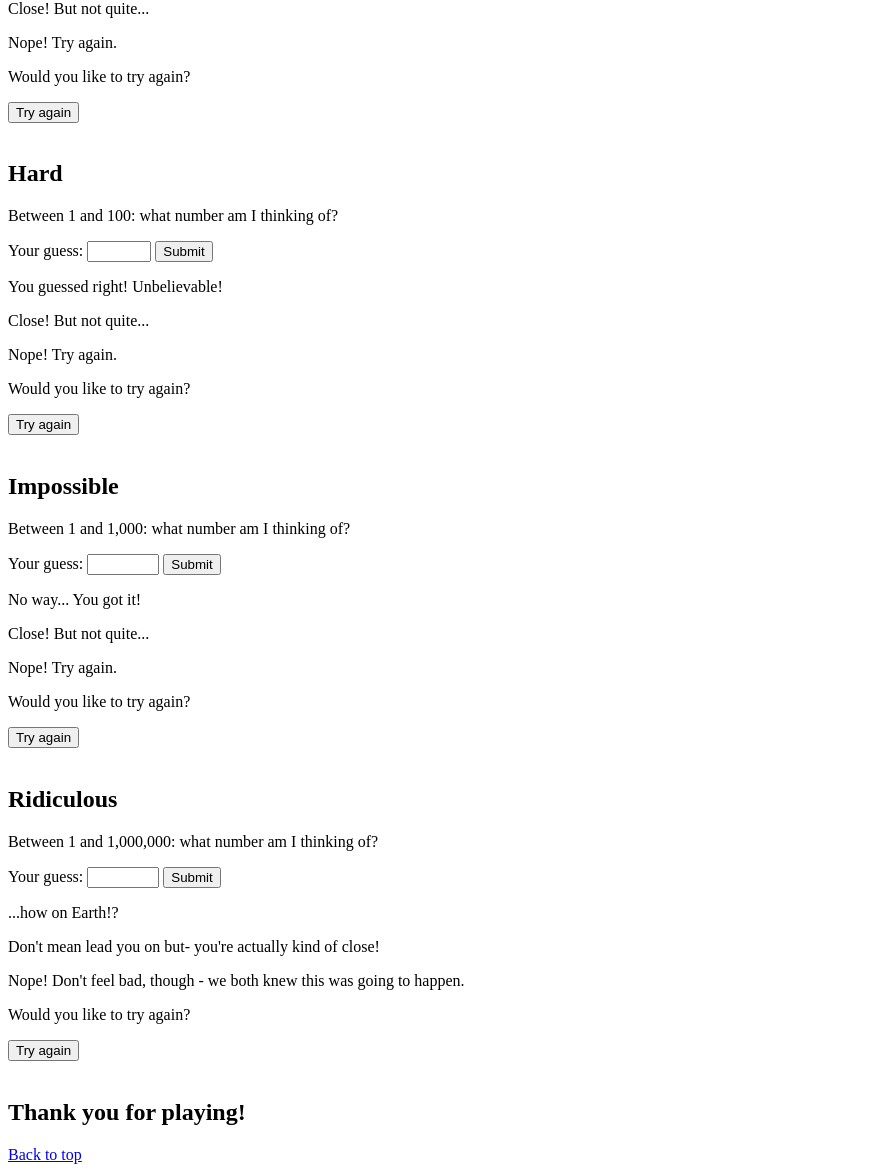
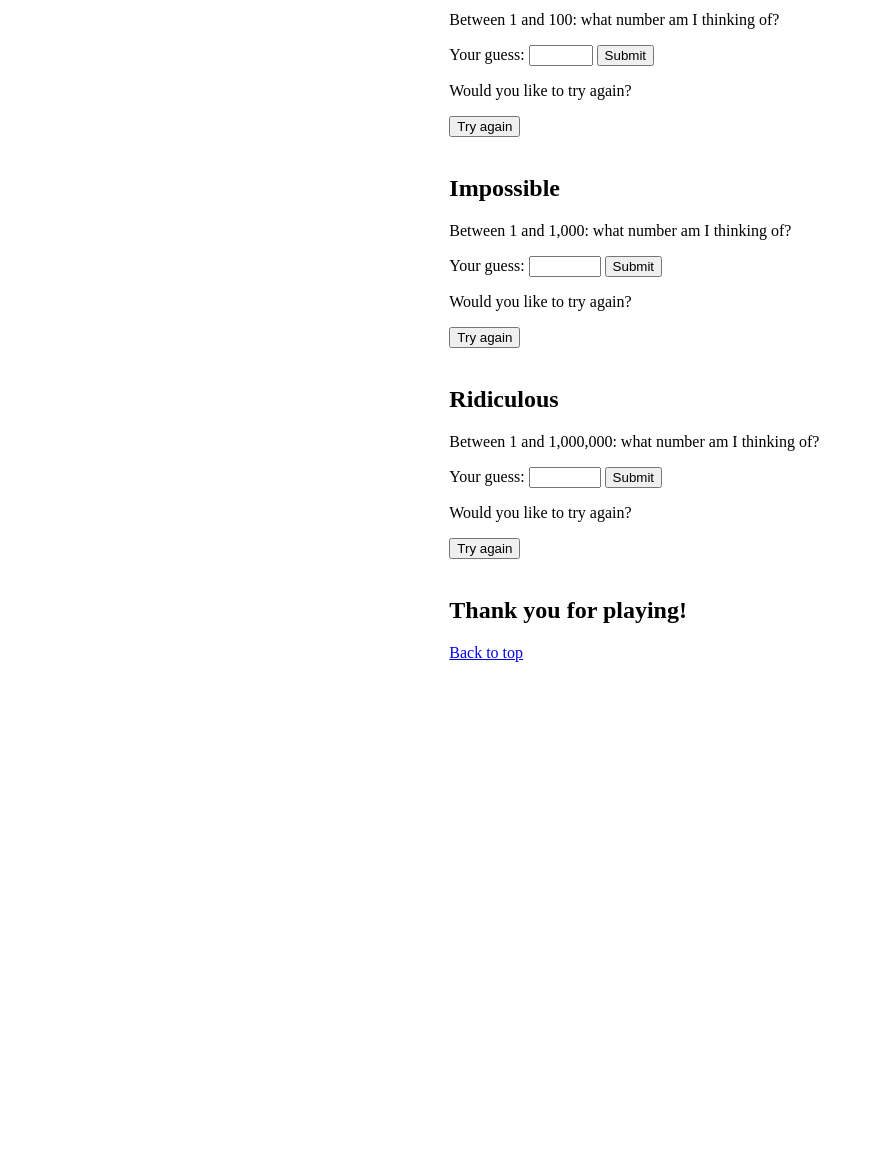
Before and after one commit to AlineTaylor/random-numbers, a plain HTML site: page index.html in a window 1280 px wide. Shown: the part 689-1861 px from the top of the page, without its empty margins (0-874 px from the left). After the commit the page ends 1359 px from the top, so only its background shows below. Drawn offline with Linux system fonts and the light colour scheme.

Commit message:
Set up positioning

```diff
--- a/index.html
+++ b/index.html
@@ -37,9 +37,9 @@
       </div>
       <!-- Result portion that will stay hidden until input is processed -->
       <div class="result">
-        <p class="correct">You guessed right! Not bad!</p>
-        <p class="close">Close! But not quite...</p>
-        <p class="incorrect">Nope! Try again.</p>
+        <p class="correct" hidden>You guessed right! Not bad!</p>
+        <p class="close" hidden>Close! But not quite...</p>
+        <p class="incorrect" hidden>Nope! Try again.</p>
       </div>
       <!-- Reset button for reattempt -->
       <div class="tryAgain">
@@ -59,9 +59,9 @@
       </div>
       <!-- Result portion that will stay hidden until input is processed -->
       <div class="result">
-        <p class="correct">You guessed right! Impressive!</p>
-        <p class="close">Close! But not quite...</p>
-        <p class="incorrect">Nope! Try again.</p>
+        <p class="correct" hidden>You guessed right! Impressive!</p>
+        <p class="close" hidden>Close! But not quite...</p>
+        <p class="incorrect" hidden>Nope! Try again.</p>
       </div>
       <!-- Reset button for reattempt -->
       <div class="tryAgain">
@@ -81,9 +81,9 @@
       </div>
       <!-- Result portion that will stay hidden until input is processed -->
       <div class="result">
-        <p class="correct">You guessed right! Unbelievable!</p>
-        <p class="close">Close! But not quite...</p>
-        <p class="incorrect">Nope! Try again.</p>
+        <p class="correct" hidden>You guessed right! Unbelievable!</p>
+        <p class="close" hidden>Close! But not quite...</p>
+        <p class="incorrect" hidden>Nope! Try again.</p>
       </div>
       <!-- Reset button for reattempt -->
       <div class="tryAgain">
@@ -103,9 +103,9 @@
       </div>
       <!-- Result portion that will stay hidden until input is processed -->
       <div class="result">
-        <p class="correct">No way... You got it!</p>
-        <p class="close">Close! But not quite...</p>
-        <p class="incorrect">Nope! Try again.</p>
+        <p class="correct" hidden>No way... You got it!</p>
+        <p class="close" hidden>Close! But not quite...</p>
+        <p class="incorrect" hidden>Nope! Try again.</p>
       </div>
       <!-- Reset button for reattempt -->
       <div class="tryAgain">
@@ -125,9 +125,9 @@
       </div>
       <!-- Result portion that will stay hidden until input is processed -->
       <div class="result">
-        <p class="correct">...how on Earth!?</p>
-        <p class="close">Don't mean lead you on but- you're actually kind of close!</p>
-        <p class="incorrect">Nope! Don't feel bad, though - we both knew this was going to happen.</p>
+        <p class="correct" hidden>...how on Earth!?</p>
+        <p class="close" hidden>Don't mean lead you on but- you're actually kind of close!</p>
+        <p class="incorrect" hidden>Nope! Don't feel bad, though - we both knew this was going to happen.</p>
       </div>
       <!-- Reset button for reattempt -->
       <div class="tryAgain">
--- a/styles.css
+++ b/styles.css
@@ -1,3 +1,9 @@
 * {
   box-sizing: border-box;
 }
+
+body {
+  display: flex;
+  align-items: center;
+  justify-content: center;
+}
```
